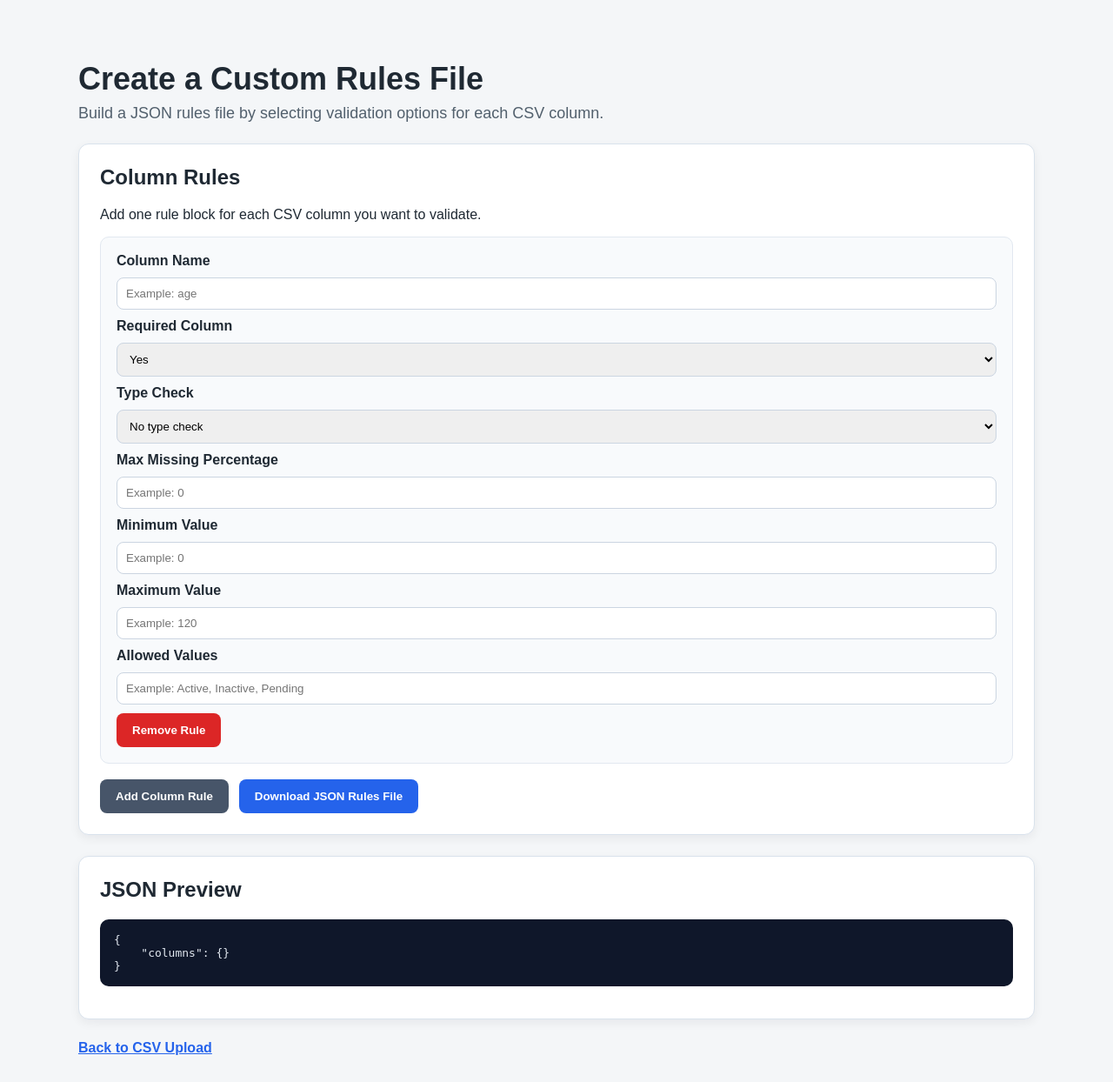
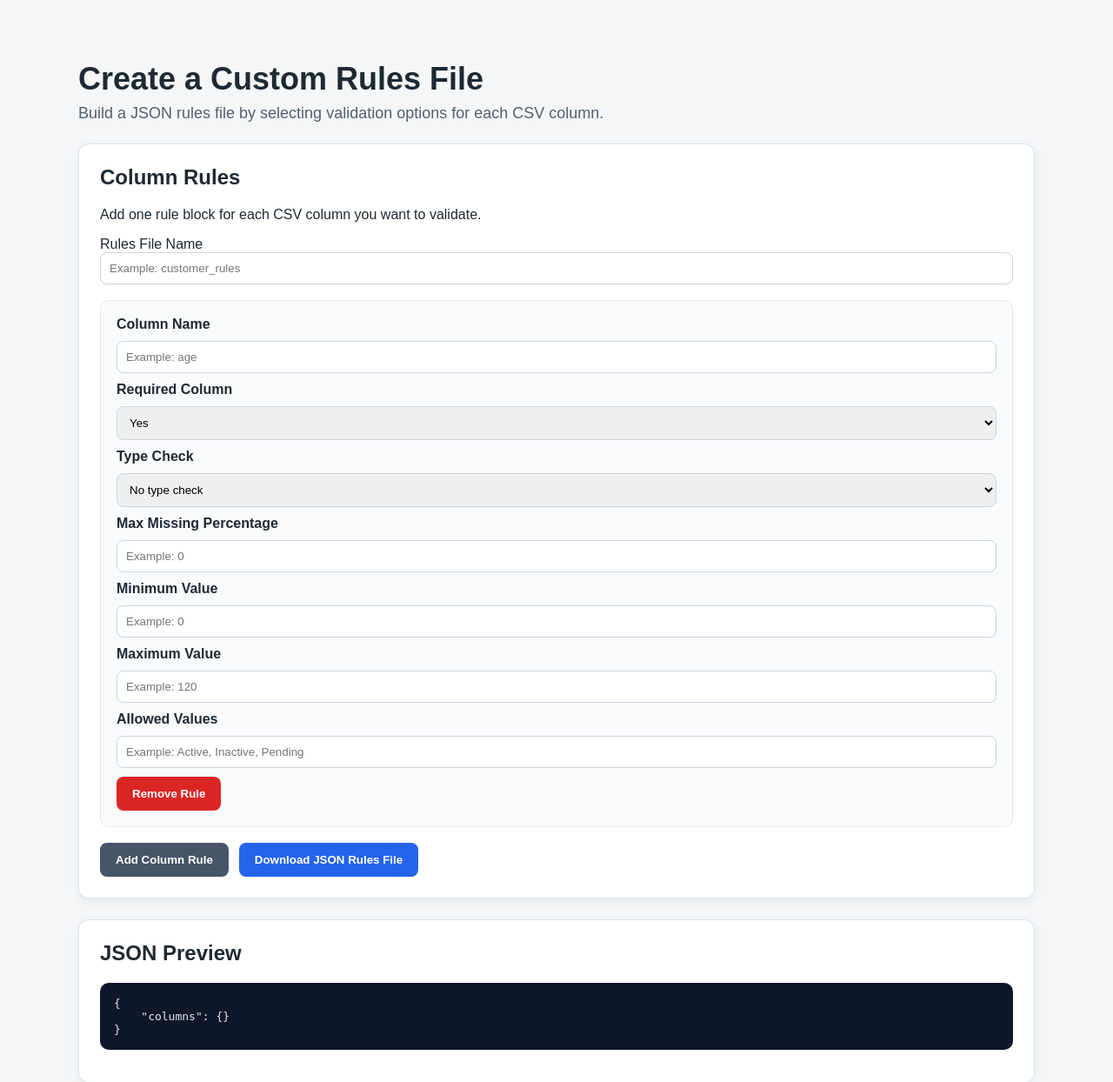
Before and after one commit to rp2215/csv-quality-checker, a Flask app: page /rules-builder in a window 1280 px wide. Shown: the top 1244 px of the page at 87% size. Before the commit the page ends 1213 px from the top, so only its background shows below. Run offline with Flask 3, Linux system fonts and the light colour scheme.

Commit message:
user can choose custom json rules filename before downloading

```diff
--- a/src/web_app/static/rules_builder.js
+++ b/src/web_app/static/rules_builder.js
@@ -1,5 +1,6 @@
 const rulesContainer = document.getElementById("rules-container");
 const rulesPreview = document.getElementById("rules-preview");
+const rulesFileNameInput = document.getElementById("rules-file-name")
 
 // add one blank rule to page
 function addRuleBlock() {
@@ -156,6 +157,33 @@ function updatePreview() {
     rulesPreview.textContent = JSON.stringify(rules,null,4);
 }
 
+// create safe JSON filename from user input
+function getRulesDownloadFileName(){
+
+    let fileName = rulesFileNameInput.value.trim();
+
+    // defualt if user input blank
+    if (fileName === ""){
+        fileName = "custom_rules";
+    }
+
+    // replace spaces with underscore and remove unsafe charcaters
+    fileName = fileName.replaceAll(" ","_")
+    fileName = fileName.replace(/[^a-zA-Z0-9_-]/g, "");
+
+    // revert to default if empty after safe operations
+    if (fileName === ""){
+        fileName = "custom_rules"
+    }
+
+    // add extension if user forgot
+    if (!fileName.endsWith(".json")){
+        fileName = `${fileName}.json`;
+    }
+
+    return fileName
+}
+
 // download as JSON file
 function downloadRulesFile(){
 
@@ -175,7 +203,7 @@ function downloadRulesFile(){
 
     // attach file to link and set name
     downloadLink.href = URL.createObjectURL(jsonFileBlob)
-    downloadLink.download = "custom_rules.json";
+    downloadLink.download = getRulesDownloadFileName();
 
     downloadLink.click(); // trigger donwload
 
--- a/src/web_app/static/style.css
+++ b/src/web_app/static/style.css
@@ -297,3 +297,11 @@ pre {
     color: #e2e8f0;
     border-radius: 10px;
 }
+
+.rules-file-name-input {
+    width: 100%;
+    margin-bottom: 18px;
+    padding: 10px;
+    border: 1px solid #cbd5e1;
+    border-radius: 8px;
+}
--- a/src/web_app/templates/rules_builder.html
+++ b/src/web_app/templates/rules_builder.html
@@ -27,6 +27,15 @@
             <h2>Column Rules</h2>
 
             <p>Add one rule block for each CSV column you want to validate.</p>
+
+            <label for="rules-file-name"> Rules File Name</label>
+
+            <input
+                type="text",
+                id="rules-file-name",
+                class="rules-file-name-input",
+                placeholder="Example: customer_rules"
+            >
 
             <div id="rules-container"></div>
 
```
